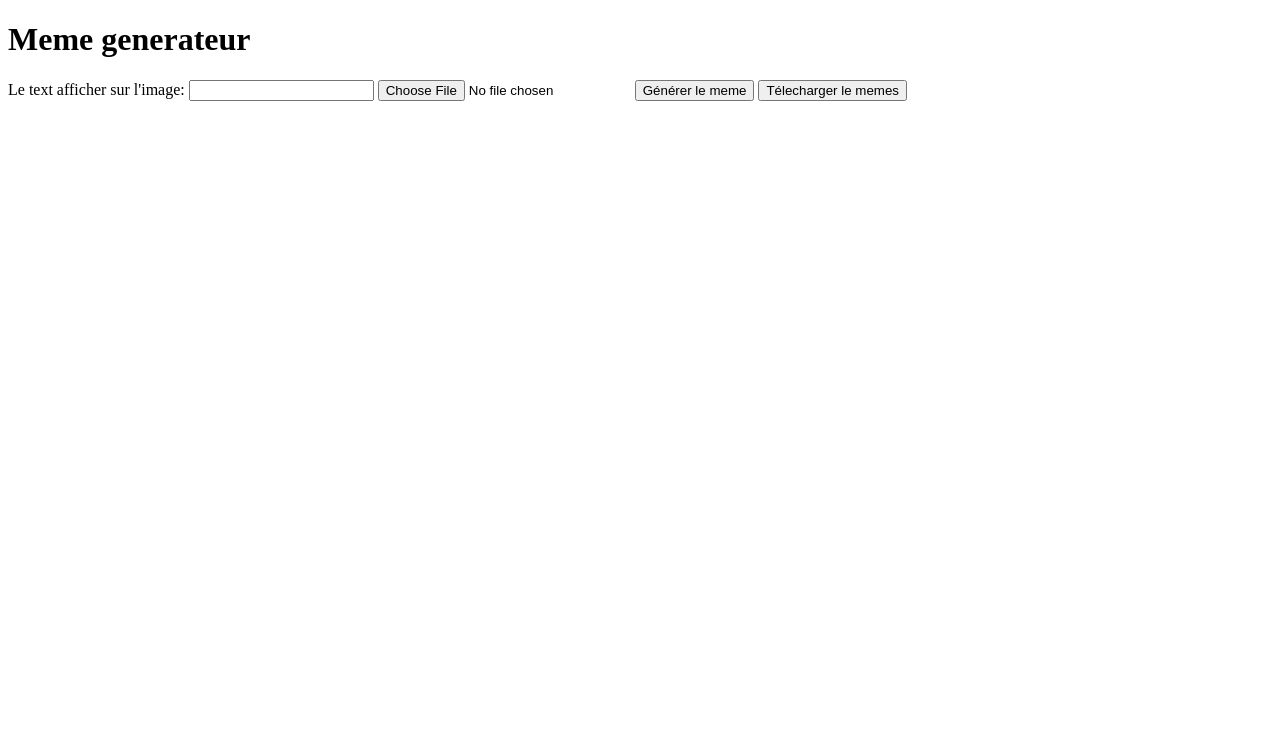
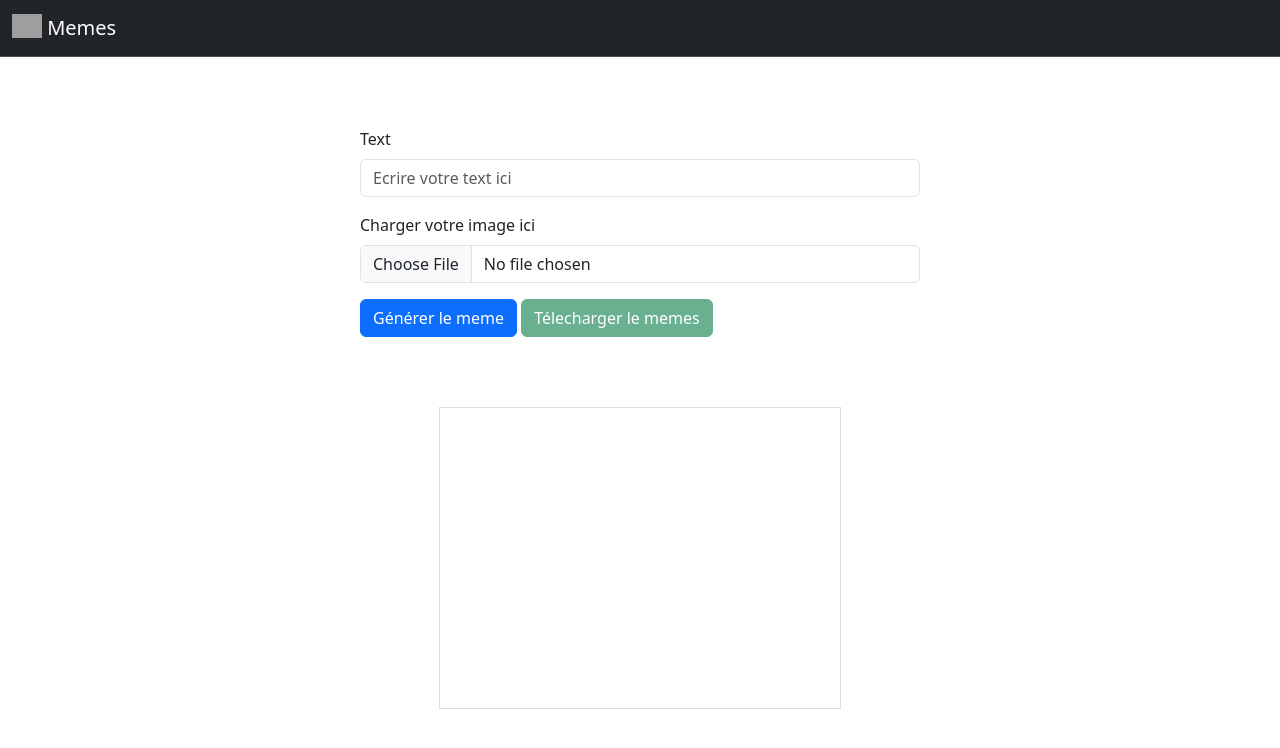
Before and after one commit to Yacine-Kramdi/memes-generateur, a website: page public/index.html in a window 1280 px wide. Drawn offline with nearby package versions, Linux system fonts and the light colour scheme; grey boxes are pictures that could not be loaded.

Commit message:
ajouter de style

```diff
--- a/public/index.html
+++ b/public/index.html
@@ -4,23 +4,45 @@
     <meta charset="UTF-8">
     <meta name="viewport" content="width=device-width, initial-scale=1.0">
     <title>Meme generateur</title>
+    <link href="https://cdn.jsdelivr.net/npm/bootstrap@5.3.3/dist/css/bootstrap.min.css" rel="stylesheet" integrity="sha384-QWTKZyjpPEjISv5WaRU9OFeRpok6YctnYmDr5pNlyT2bRjXh0JMhjY6hW+ALEwIH" crossorigin="anonymous">
     <link rel="stylesheet" href="style.css">
 </head>
 <body>
-    <H1>Meme generateur</H1>
 
-    <label for="text">Le text afficher sur l'image:</label>
-    <input type="text" name="text-afficher" id="text-afficher">
-    <input type="file" accept="image/*" onchange="loadFile(event)" id="image"  >
+    <nav class="navbar bg-dark border-bottom border-body" data-bs-theme="dark">
+        <div class="container-fluid">
+          <a class="navbar-brand" href="#">
+            <img src="https://img.freepik.com/premium-vector/meme-logo-m-letter-logo-smiling-logo_644562-4.jpg" alt="Logo" width="30" height="24" class="d-inline-block align-text-top">
+            Memes
+          </a>
+        </div>
+      </nav>
 
-    <button onclick="generateMeme()">Générer le meme</button>
 
-    <button onclick="downloadCanvas()">Télecharger le memes</button>
+   <div class="formulaire">
+    <div class="mb-3">
+        <label for="exampleFormControlInput1" class="form-label">Text</label>
+        <input type="text" class="form-control" id="text-afficher" placeholder="Ecrire votre text ici">
+    </div>
+
+    <div class="mb-3">
+        <label for="formFile" class="form-label">Charger votre image ici</label>
+        <input class="form-control" accept="image/*" type="file" id="image" >
+    </div>
+
+
+    <button type="button" class="btn btn-primary" onclick="generateMeme()">Générer le meme</button>
+
+    <button type="button" class="btn btn-success" onclick="downloadCanvas()" disabled  id="button-download">Télecharger le memes</button>
+  </div>
+
     <canvas width="400" height="300" id="canvas">
 
 
 
+    <script src="script.js"></script>
 
-    <script src="script.js"></script>
+    <script src="https://cdn.jsdelivr.net/npm/@popperjs/core@2.11.8/dist/umd/popper.min.js" integrity="sha384-I7E8VVD/ismYTF4hNIPjVp/Zjvgyol6VFvRkX/vR+Vc4jQkC+hVqc2pM8ODewa9r" crossorigin="anonymous"></script>
+<script src="https://cdn.jsdelivr.net/npm/bootstrap@5.3.3/dist/js/bootstrap.min.js" integrity="sha384-0pUGZvbkm6XF6gxjEnlmuGrJXVbNuzT9qBBavbLwCsOGabYfZo0T0to5eqruptLy" crossorigin="anonymous"></script>
 </body>
 </html>
--- a/public/script.js
+++ b/public/script.js
@@ -4,8 +4,10 @@ function generateMeme (nom) {
     let ctx = canvas.getContext('2d');
     const text = document.getElementById("text-afficher").value;
     console.log(text);
+    ctx.font = '48px Impact';
+    ctx.fillStyle = 'white';
     ctx.textAlign = 'center';
-    ctx.fillText(text, 150, 100);
+    ctx.fillText(text, 190, 150);
 }
 
 // pour afficher l'image dans le canva lors de note chargment de l'image instantatement
@@ -13,6 +15,7 @@ var input = document.getElementById('image');
 input.addEventListener('change', handleFiles);
 
 function handleFiles(e) {
+    document.getElementById("button-download").disabled = false;
     var ctx = document.getElementById('canvas').getContext('2d');
     var img = new Image;
     img.src = URL.createObjectURL(e.target.files[0]);
@@ -26,7 +29,7 @@ function handleFiles(e) {
 function downloadCanvas(){
     var canvas = document.querySelector("#canvas").toDataURL("image/png");
     var a = document.createElement('a');
-    a.download = "canvas.png";
+    a.download = "meme.png";
     a.href = canvas;
     a.click();
 }
--- a/public/style.css
+++ b/public/style.css
@@ -0,0 +1,14 @@
+.formulaire {
+    max-width: 600px;
+    margin: 50px auto;
+    padding: 20px;
+}
+
+
+canvas {
+    margin-top: 20px;
+    border: 1px solid #ddd;
+    display: block;
+    margin-left: auto;
+    margin-right: auto;
+}
```
